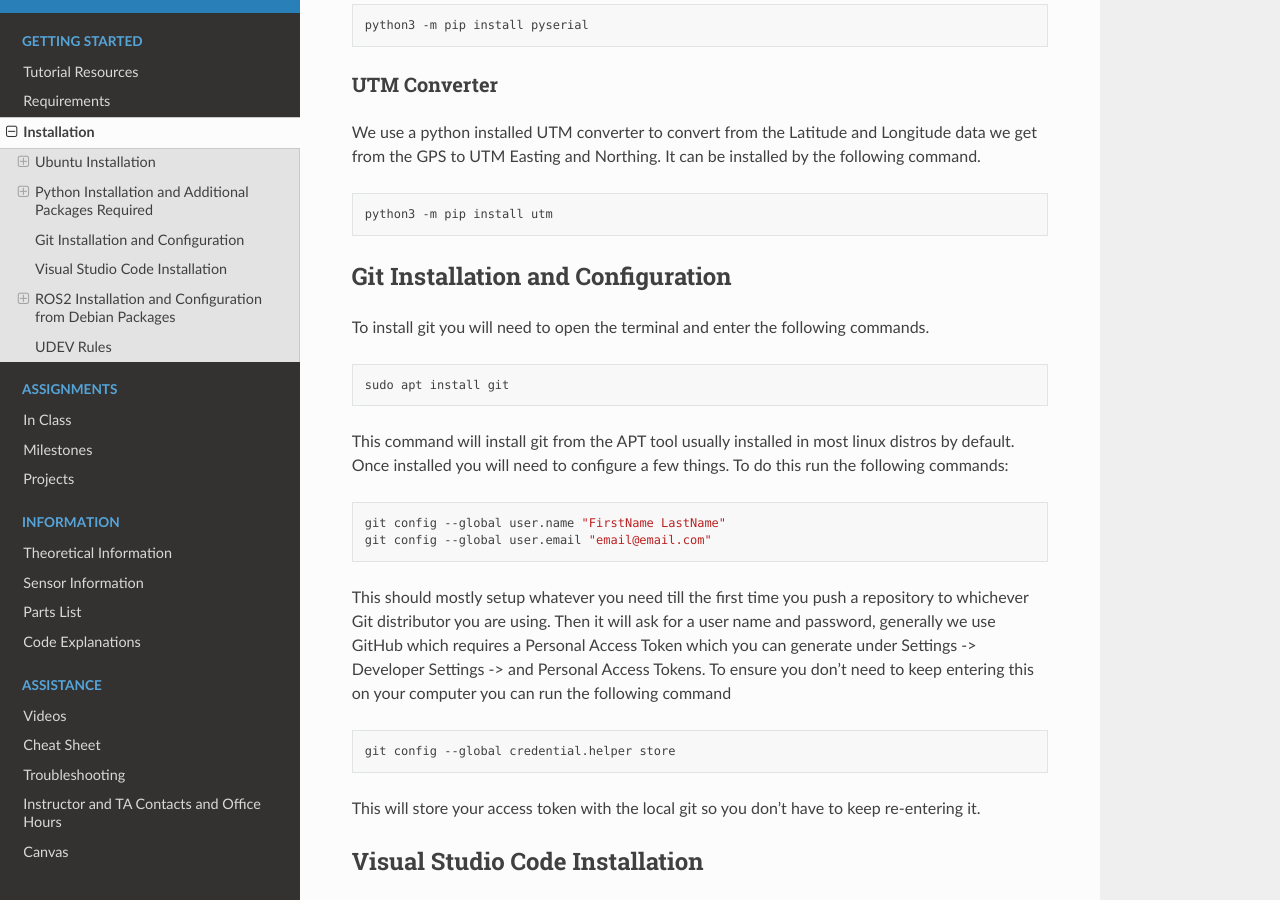
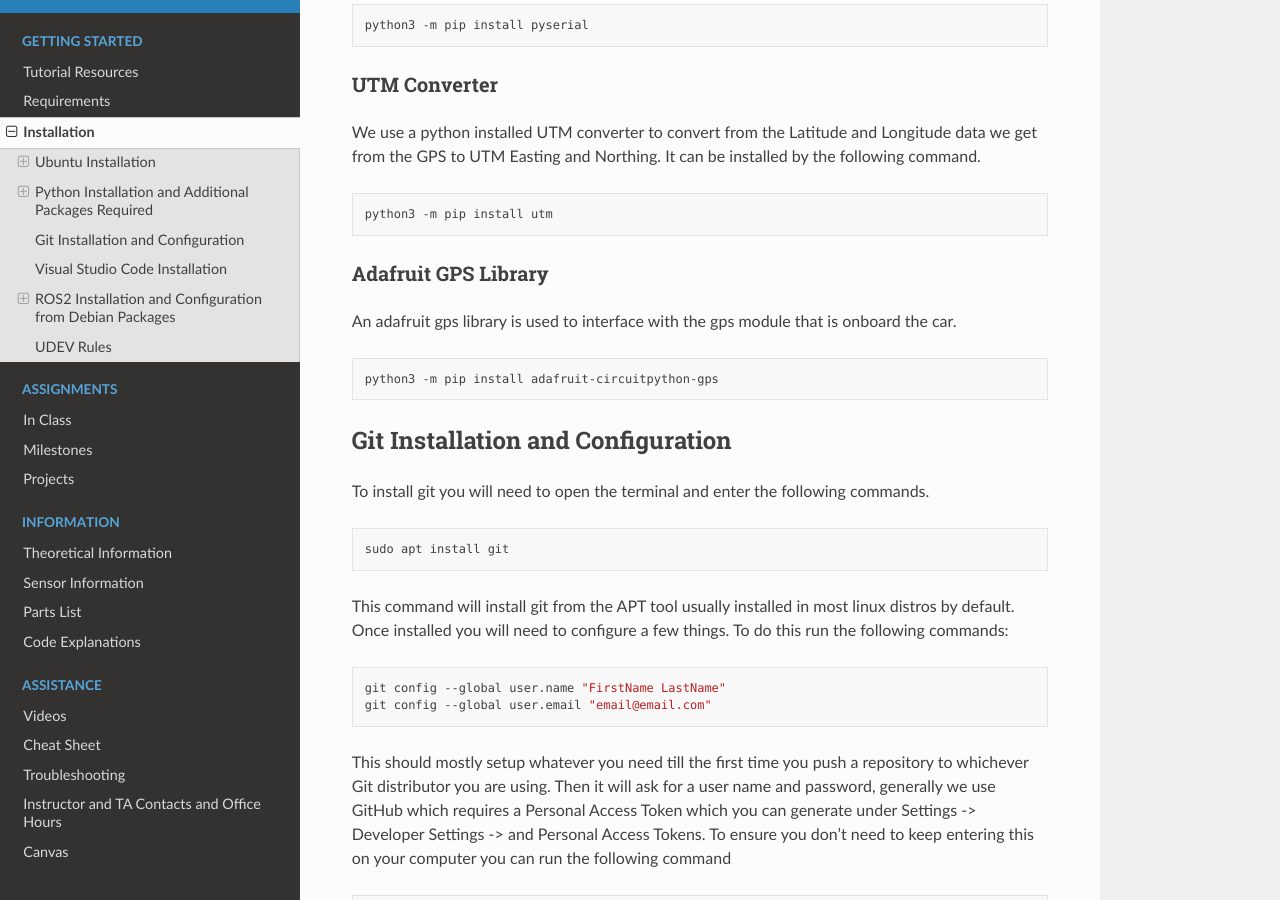
Before and after one commit to av-mae-uf/av1tenth-docs, a Sphinx documentation site: the page built from docs/gettingstarted/installation.rst, in a window 1280 px wide and 900 px high, scrolled down 1529 px. Built offline with Sphinx 7.4.7 and the Read the Docs theme 2.0.0, drawn with Linux system fonts in a browser that asks for light colours.

Commit message:
adding circuit python gps command to install

```diff
--- a/docs/gettingstarted/installation.rst
+++ b/docs/gettingstarted/installation.rst
@@ -68,6 +68,15 @@ We use a python installed UTM converter to convert from the Latitude and Longitu
 .. code-block:: bash
 
     python3 -m pip install utm
+
+Adafruit GPS Library
+^^^^^^^^^^^^^^^^^^^^
+
+An adafruit gps library is used to interface with the gps module that is onboard the car.
+
+.. code-block:: bash
+
+    python3 -m pip install adafruit-circuitpython-gps
 
 Git Installation and Configuration
 -----------------------------------
```
